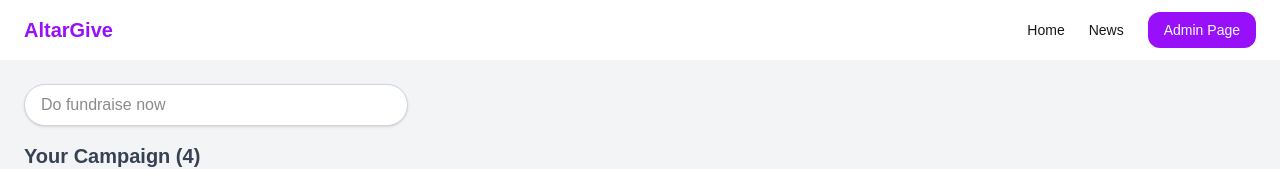
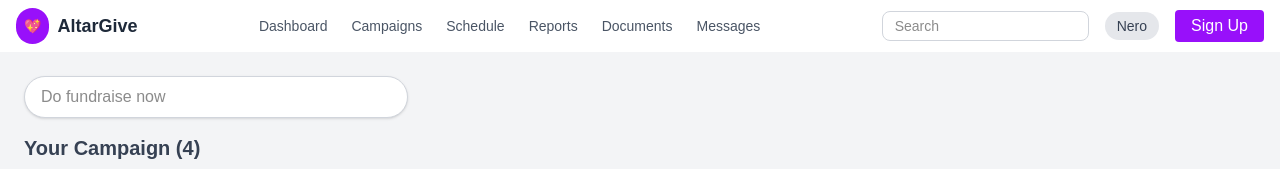
Before and after one commit to deemero/AltarGive, a Next.js app: page / in a window 1280 px wide. Shown: the top 169 px of the page. Built offline with nearby package versions, Linux system fonts and the light colour scheme; no server answers; the database is empty.

Commit message:
fix navbar

```diff
--- a/src/components/Navbar.js
+++ b/src/components/Navbar.js
@@ -1,21 +1,101 @@
 'use client'
 
+import { useState } from 'react'
 import Link from 'next/link'
 
 export default function Navbar() {
+  const [menuOpen, setMenuOpen] = useState(false)
+
+  const toggleMenu = () => {
+    setMenuOpen(!menuOpen)  // Toggle the menu state
+  }
+
   return (
-    <nav className="bg-white dark:bg-gray-900 shadow-md px-6 py-3 flex justify-between items-center">
-      <div className="text-xl font-bold text-purple-600">AltarGive</div>
+    <header className="bg-white shadow-md w-full px-4 py-2">
+      <div className="max-w-7xl mx-auto flex items-center justify-between">
+        {/* Logo */}
+        <div className="flex items-center space-x-2">
+          <div className="bg-purple-600 p-2 rounded-full text-white font-bold text-sm">💖</div>
+          <span className="font-semibold text-lg text-gray-800">AltarGive</span>
+        </div>
 
-      <div className="flex gap-6 items-center text-sm">
-        <Link href="/" className="hover:underline">Home</Link>
-        <Link href="/" className="hover:underline">News</Link>
-        <Link href="/admin/dashboard">
-          <button className="bg-purple-600 hover:bg-purple-700 text-white px-4 py-2 rounded-xl">
-            Admin Page
-          </button>
-        </Link>
+        {/* Navigation for Desktop */}
+        <nav className="hidden md:flex space-x-6 text-sm text-gray-600">
+          <Link href="/admin/dashboard" className="hover:text-purple-600 font-medium">
+            Dashboard
+          </Link>
+          <Link href="/campaigns" className="hover:text-purple-600">
+            Campaigns
+          </Link>
+          <Link href="#" className="hover:text-purple-600">
+            Schedule
+          </Link>
+          <Link href="#" className="hover:text-purple-600">
+            Reports
+          </Link>
+          <Link href="#" className="hover:text-purple-600">
+            Documents
+          </Link>
+          <Link href="#" className="hover:text-purple-600">
+            Messages
+          </Link>
+        </nav>
+
+        {/* Right section for Desktop */}
+        <div className="flex items-center space-x-4">
+          <input
+            type="text"
+            placeholder="Search"
+            className="hidden md:block px-3 py-1 rounded-lg border border-gray-300 text-sm"
+          />
+
+          {/* Avatar or Name */}
+          <div className="bg-gray-200 text-gray-700 text-sm px-3 py-1 rounded-full">
+            Nero
+          </div>
+
+          {/* Buttons for Desktop */}
+          <div className="space-x-2 hidden md:block">
+            <Link href="/admin-login">
+              <button className="bg-purple-600 hover:bg-purple-700 text-white px-4 py-1 rounded">
+                Sign Up
+              </button>
+            </Link>
+          </div>
+        </div>
+
+        {/* Mobile Menu Button (Hamburger) */}
+        <button
+          onClick={toggleMenu}
+          className="md:hidden flex items-center space-x-2 text-gray-600 hover:text-purple-600"
+        >
+          <span className="material-icons">menu</span> {/* Material Icon for hamburger */}
+        </button>
       </div>
-    </nav>
+
+      {/* Mobile Navigation */}
+      {menuOpen && (
+        <nav className="md:hidden flex flex-col items-center space-y-4 text-sm text-gray-600 mt-4">
+          <Link href="/admin/dashboard" className="hover:text-purple-600 font-medium">
+            Dashboard
+          </Link>
+          <Link href="/campaigns" className="hover:text-purple-600">
+            Campaigns
+          </Link>
+          <Link href="#" className="hover:text-purple-600">
+            Schedule
+          </Link>
+          <Link href="#" className="hover:text-purple-600">
+            Reports
+          </Link>
+          <Link href="#" className="hover:text-purple-600">
+            Documents
+          </Link>
+          <Link href="#" className="hover:text-purple-600">
+            Messages
+          </Link>
+        </nav>
+      )}
+    </header>
   )
 }
```
